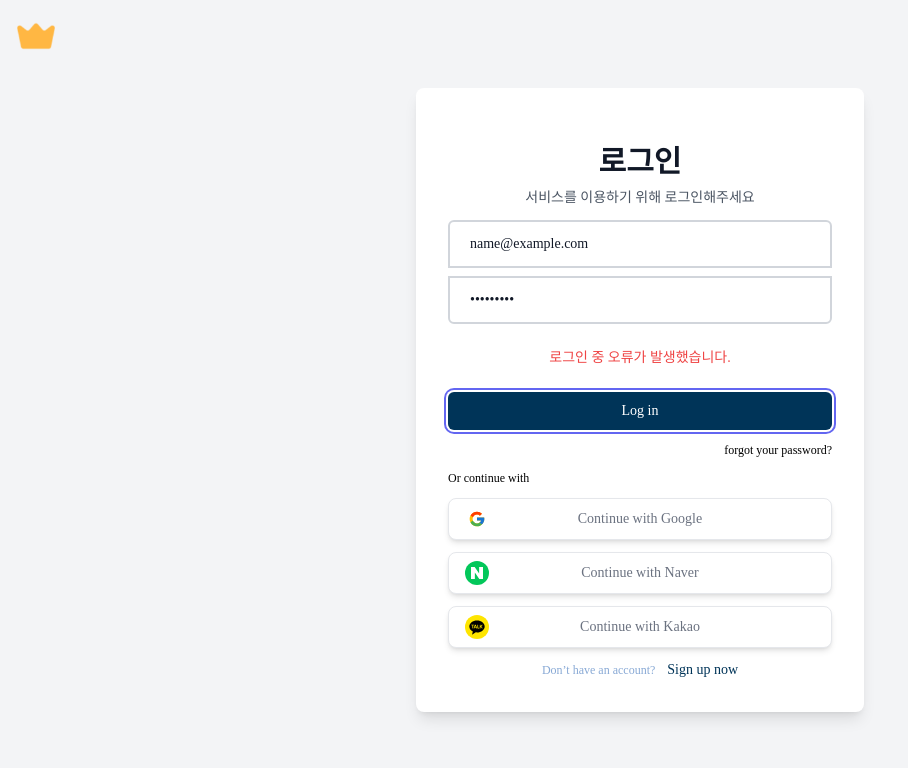
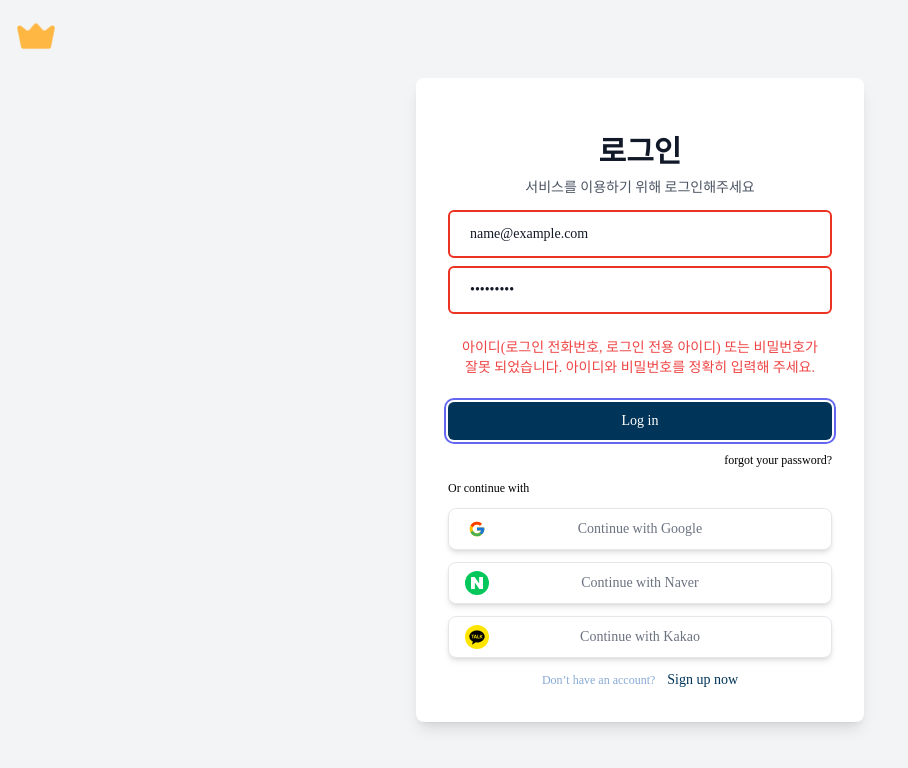
Before and after one commit to namgi2386/DreamMoA, a React (Vite) app: page /login in a window 1280 px wide. Both pictures are taken after typing "name@example.com", "Sample123" into the empty fields and a click on the button "Log in". Shown: the top 768 px of the page, without its empty margins (0-908 px from the left). Built offline with nearby package versions, Linux system fonts and the light colour scheme; no server answers; a web font is replaced by a local one.

Commit message:
Feat: 로그인 유효성 검사 추가

```diff
--- a/src/components/auth/LoginForm.jsx
+++ b/src/components/auth/LoginForm.jsx
@@ -21,6 +21,7 @@ const LoginForm = () => {
       ...prev,
       [name]: value
     }));
+    setError('');
   };
 
   const handleSubmit = async (e) => {
@@ -47,10 +48,11 @@ const LoginForm = () => {
             required
             value={formData.email}
             onChange={handleChange}
-            className="appearance-none rounded-none relative block w-full
-            px-5 py-3 border border-gray-300 placeholder-gray-500 text-gray-900
-            border-2 rounded-t-md sm:text-sm text-sm
-            focus:outline-none focus:ring-indigo-500 focus:border-my-blue-4 focus:z-10 "
+            className={`appearance-none  relative block w-full
+            px-5 py-3 border  placeholder-gray-500 text-gray-900
+            border-2 rounded-md sm:text-sm text-sm
+            focus:outline-none focus:ring-indigo-500 focus:border-my-blue-4 focus:z-10
+            ${!error ? 'border-gray-300' : 'border-my-red'} `}
             placeholder="Email"
           />
         </div>
@@ -63,10 +65,11 @@ const LoginForm = () => {
             required
             value={formData.password}
             onChange={handleChange}
-            className="appearance-none rounded-none relative block w-full
-            px-5 py-3 border border-gray-300 placeholder-gray-500 text-gray-900
-            border-2 rounded-b-md sm:text-sm text-sm
-            focus:outline-none focus:ring-indigo-500 focus:border-my-blue-4 focus:z-10 "
+            className={`appearance-none  relative block w-full
+            px-5 py-3 border placeholder-gray-500 text-gray-900
+            border-2 rounded-md sm:text-sm text-sm
+            focus:outline-none focus:ring-indigo-500 focus:border-my-blue-4 focus:z-10
+            ${!error ? 'border-gray-300' : 'border-my-red'} `}
             placeholder="Password"
           />
         </div>
@@ -74,7 +77,8 @@ const LoginForm = () => {
 
       {error && (
         <div className="text-red-500 text-sm text-center">
-          {error}
+          <p>아이디(로그인 전화번호, 로그인 전용 아이디) 또는 비밀번호가 </p>
+            <p>잘못 되었습니다. 아이디와 비밀번호를 정확히 입력해 주세요.</p>
         </div>
       )}
 
```
